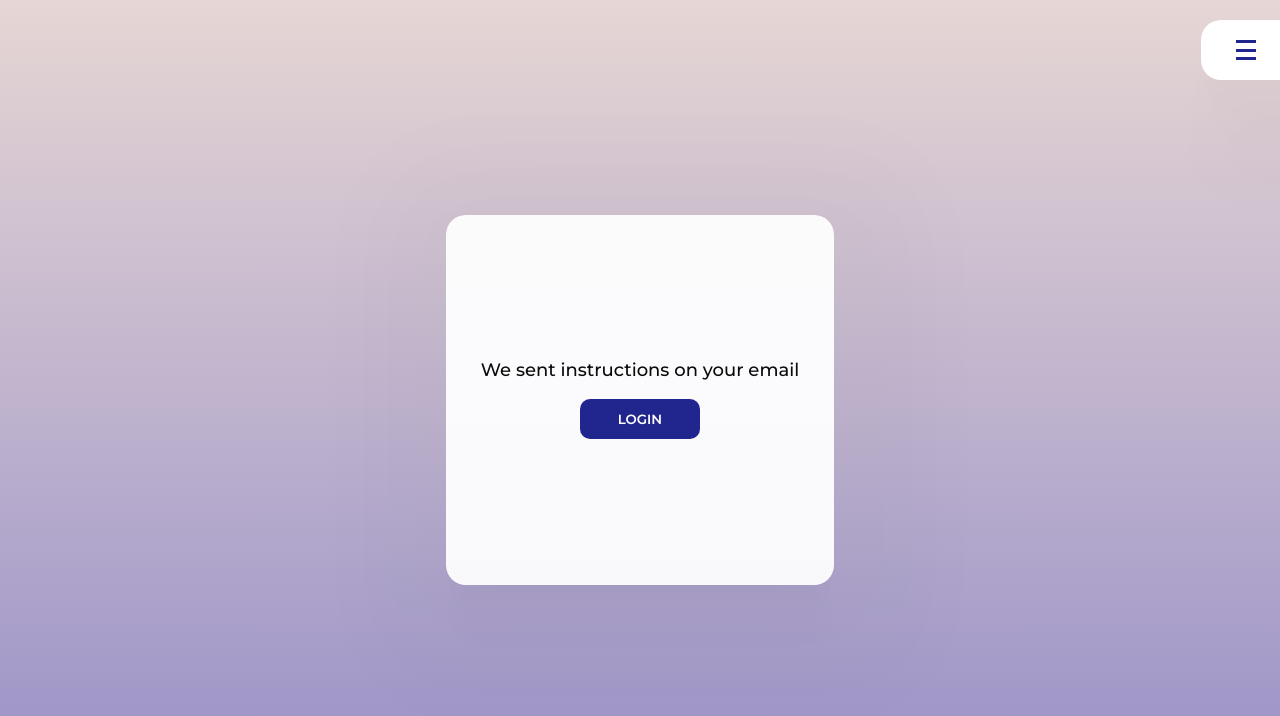
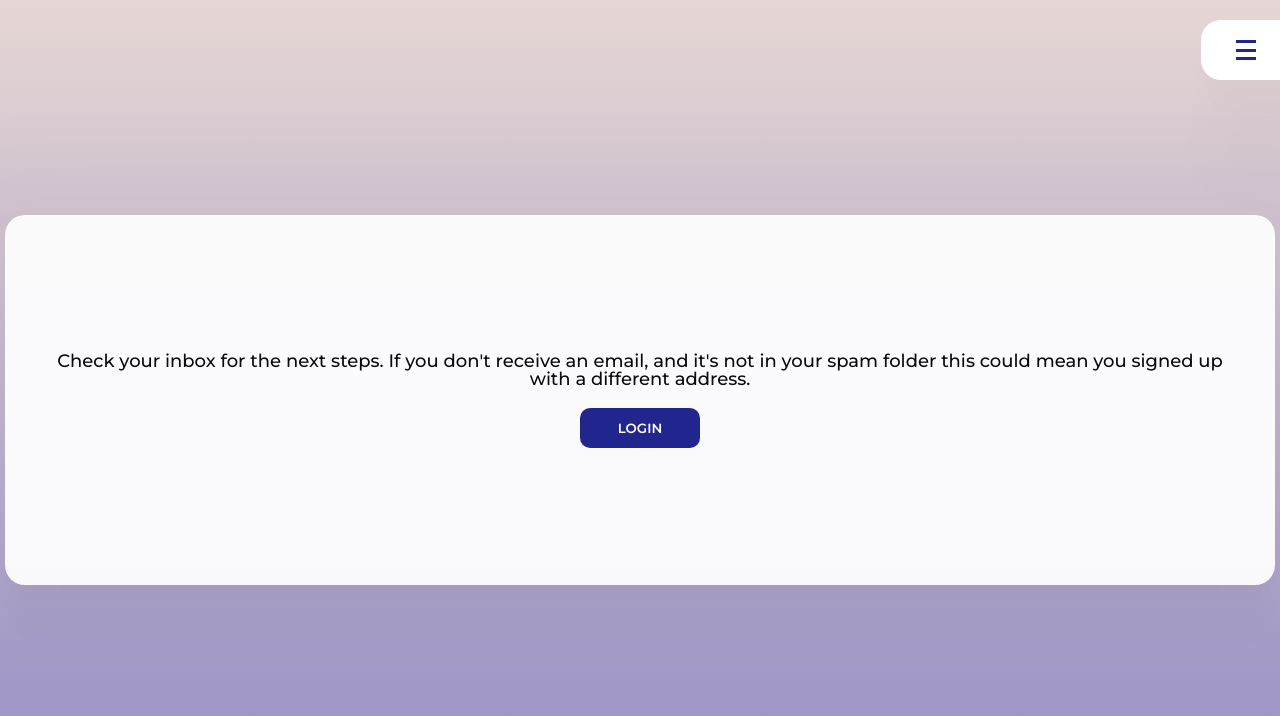
Before and after one commit to dmitriibutakov/training-cards, a React (Create React App) app: page /email-password-sent in a window 1280 px wide. Shown: the top 716 px of the page. Built offline with nearby package versions, Linux system fonts and the light colour scheme; no server answers.

Commit message:
commited

```diff
--- a/src/4_components/Main/Auth/EmailPasswordSent/EmailPasswordSent.tsx
+++ b/src/4_components/Main/Auth/EmailPasswordSent/EmailPasswordSent.tsx
@@ -2,17 +2,18 @@ import React from 'react';
 import commonClass from "../../../../3_commons/classes/commonContainer.module.css"
 import Button from "../../../../3_commons/common_components/Button/Button";
 import {useNavigate} from "react-router-dom";
-import { Fade } from '../../../../3_commons/animations';
+import {Fade} from '../../../../3_commons/animations';
 
 const EmailPasswordSent = () => {
     const navigate = useNavigate()
     return (
         <Fade delay={100} effect={"fadeInUp"}>
             <div className={commonClass.container}>
-                <p>We sent instructions on your email</p>
+                <p>Check your inbox for the next steps. If you don't receive an email, and it's not in your spam folder
+                    this could mean you signed up with a different address.</p>
                 <Button onClicked={() => navigate("/sign-in")} text={"login"}/>
             </div>
-            </Fade>
+        </Fade>
     );
 };
 
--- a/src/4_components/Main/Auth/ForgotPassword/ForgotPassword.tsx
+++ b/src/4_components/Main/Auth/ForgotPassword/ForgotPassword.tsx
@@ -42,6 +42,7 @@ const ForgotPassword = React.memo(() => {
         <div className={commonClass.container}>
             {isFetching &&<Loader/>}
             <Title title={'Reset Password'}/>
+            <p>Enter your email address below and we'll send you a link to reset your password.</p>
             <form onSubmit={formik.handleSubmit}>
                 <Input placeholder={"email"}
                        error={formik.touched.email && formik.errors.email}
```
